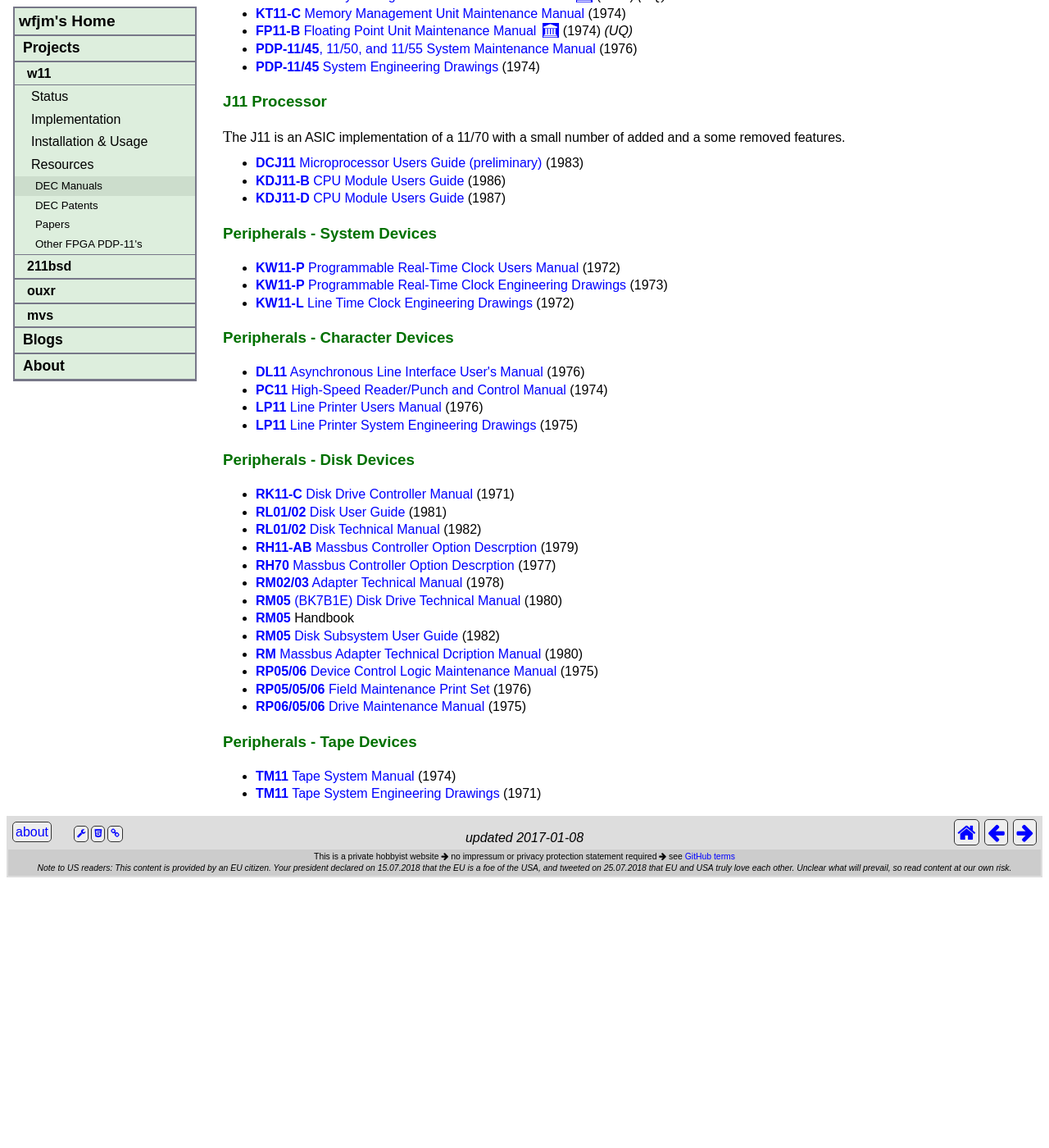
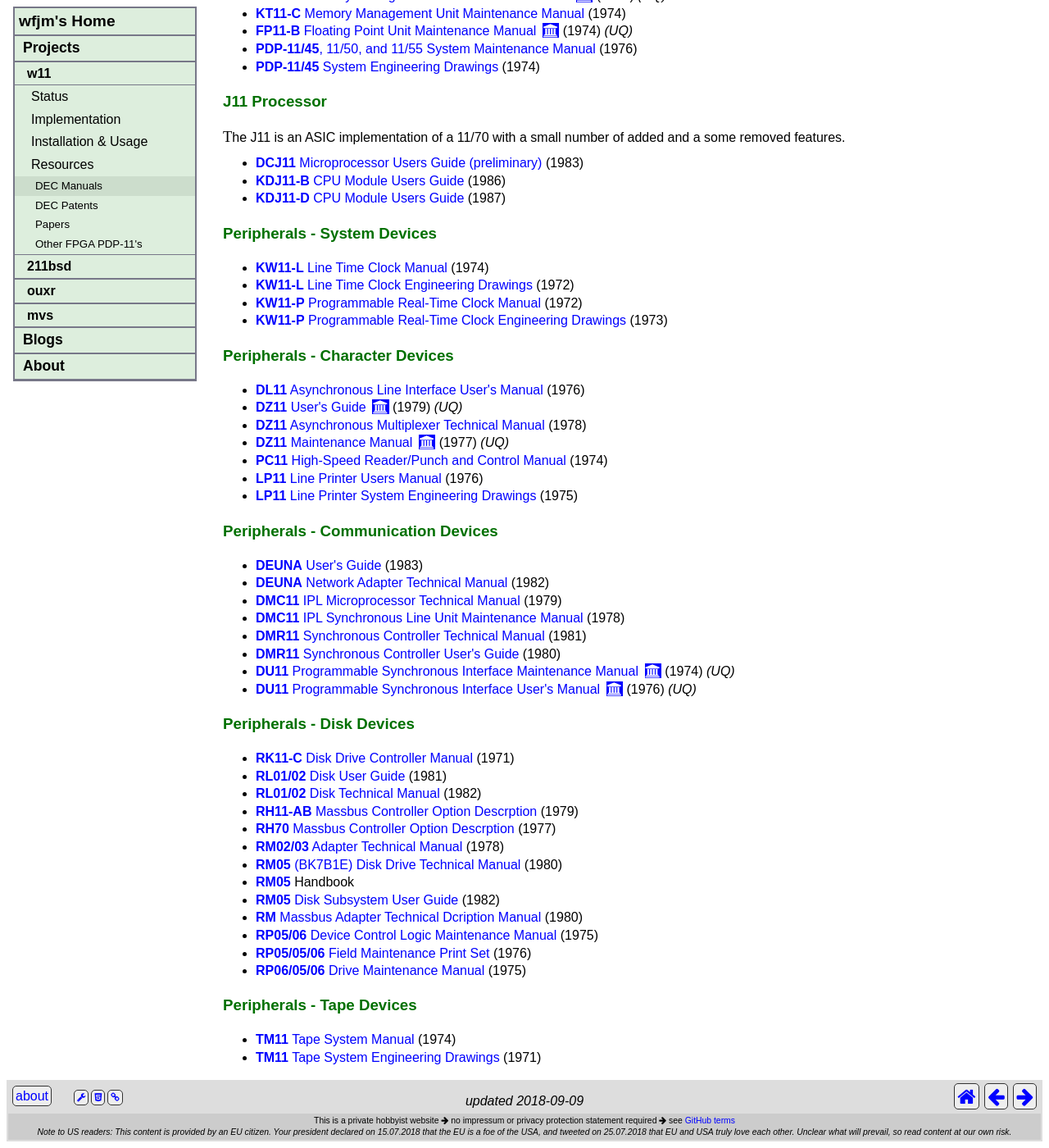
Before and after one commit to wfjm/wfjm.github.io, a Jekyll site: the page built from home/w11/info/manuals.html, in a window 1280 px wide and 1400 px high, scrolled down 820 px. Shown: the whole window at 82% size. Built offline with Jekyll 4.4.1, drawn with Linux system fonts in a browser that asks for light colours; before the commit the page ends 1898 px from its top, so only the background shows below that.

Commit message:
update manual list

```diff
--- a/home/w11/info/manuals.html
+++ b/home/w11/info/manuals.html
@@ -2,7 +2,7 @@
 title:  "DEC Manuals"
 #
 my:
-  changedate: 2017-01-08
+  changedate: 2018-09-09
   bitsaver-dec:   "http://www.bitsavers.org/pdf/dec"
   bitsaver-pdp11: "http://www.bitsavers.org/pdf/dec/pdp11"
 ---
@@ -115,24 +115,68 @@
 
 <h3 id="dev-sys">Peripherals - System Devices</h3>
 <ul>
-  <li><a href="{{page.my.bitsaver-dec}}/unibus/KW11-P_UsersManJul72.pdf">
-      <b>KW11-P</b> Programmable Real-Time Clock Users Manual</a> (1972)</li>
+  <li><a href="{{page.my.bitsaver-dec}}/pdp11/1140/EK-KW11L_TM-002_KW11-L_Line_Time_Clock_Manual_Jul74.pdf">
+      <b>KW11-L</b> Line Time Clock Manual</a> (1974)</li>
+  <li><a href="{{page.my.bitsaver-dec}}/unibus/KW11-L_schem_Jul72.pdf">
+      <b>KW11-L</b> Line Time Clock Engineering Drawings</a> (1972)</li>
+  <li><a href="{{page.my.bitsaver-dec}}/unibus/DEC-11-HPWB-D_KW11P_Oct72.pdf">
+      <b>KW11-P</b> Programmable Real-Time Clock Manual</a> (1972)</li>
   <li><a href="{{page.my.bitsaver-dec}}/unibus/KW11-P_Schem_Aug73.pdf">
       <b>KW11-P</b> Programmable Real-Time Clock Engineering Drawings</a> (1973)</li>
-  <li><a href="{{page.my.bitsaver-dec}}/unibus/KW11-L_schem_Jul72.pdf">
-      <b>KW11-L</b> Line Time Clock Engineering Drawings</a> (1972)</li>
 </ul>
 
 <h3 id="dev-char">Peripherals - Character Devices</h3>
 <ul>
   <li><a href="{{page.my.bitsaver-dec}}/unibus/EK-DL11-OP-001_Sep76.pdf">
       <b>DL11</b> Asynchronous Line Interface User's Manual</a> (1976)</li>
+  <li>
+    {% include wbm-link.html
+       date="20091015173731"
+       link="http://www.computer.museum.uq.edu.au/pdf/EK-DZ110-UG-002%20DZ11%20User%27s%20Guide.pdf"
+       text="<b>DZ11</b> User's Guide" %}
+        (1979) <i>(UQ)</i></li>
+  <li><a href="{{page.my.bitsaver-dec}}/unibus/EK-DZ110-TM-002_DZ11_Asynchronous_Multiplexer_Technical_Manual_Oct78.pdf">
+      <b>DZ11</b> Asynchronous Multiplexer Technical Manual</a> (1978)</li>
+  <li>
+    {% include wbm-link.html
+       date="20091015142342"
+       link="http://www.computer.museum.uq.edu.au/pdf/EK-DZ11-MM-PRE%20DZ11%20Maintenance%20Manual.pdf"
+       text="<b>DZ11</b> Maintenance Manual" %}
+        (1977) <i>(UQ)</i></li>
   <li><a href="{{page.my.bitsaver-dec}}/unibus/PC11_Reader-Punch_Manual.pdf">
       <b>PC11</b> High-Speed Reader/Punch and Control Manual</a> (1974)</li>
   <li><a href="{{page.my.bitsaver-dec}}/unibus/LP11_UsersMan.pdf">
       <b>LP11</b> Line Printer Users Manual</a> (1976)</li>
   <li><a href="{{page.my.bitsaver-dec}}/unibus/LP11_EngrDrws_Aug75.pdf">
       <b>LP11</b> Line Printer System Engineering Drawings</a> (1975)</li>
+</ul>
+
+<h3 id="dev-char">Peripherals - Communication Devices</h3>
+<ul>
+  <li><a href="{{page.my.bitsaver-dec}}/unibus/EK-DEUNA-UG-001.pdf">
+      <b>DEUNA</b> User's Guide</a> (1983)</li>
+  <li><a href="{{page.my.bitsaver-dec}}/unibus/EK-DEUNA-TM-PRE_TechMan_Dec82.pdf">
+      <b>DEUNA</b> Network Adapter Technical Manual</a> (1982)</li>
+  <li><a href="{{page.my.bitsaver-dec}}/unibus/EK-DMCMP-TM-002_DMC11_IPL_Microprocessor_Technical_Manual_Aug79.pdf">
+      <b>DMC11</b> IPL Microprocessor Technical Manual</a> (1979)</li>
+  <li><a href="{{page.my.bitsaver-dec}}/unibus/EK-DMCLU-TM-002_DMC11_Synchronous_Line_Unit_Maintenance_Manual_Jul78.pdf">
+      <b>DMC11</b> IPL Synchronous Line Unit Maintenance Manual</a> (1978)</li>
+  <li><a href="{{page.my.bitsaver-dec}}/unibus/EK-DMR11-TM-002_Jan81.pdf">
+      <b>DMR11</b> Synchronous Controller Technical Manual</a> (1981)</li>
+  <li><a href="{{page.my.bitsaver-dec}}/unibus/EK-DMR11-UG-002_DMR11_Synchronous_Controller_Users_Guide_Dec80.pdf">
+      <b>DMR11</b> Synchronous Controller User's Guide</a> (1980)</li>
+  <li>
+    {% include wbm-link.html
+        date="20091016002552"
+        link="http://www.computer.museum.uq.edu.au/pdf/EK-DU11-MM-001 DU11 Single Line Programmable Asynchronous Interface Maintenance Manual.pdf"
+        text="<b>DU11</b> Programmable Synchronous Interface Maintenance Manual" %}
+        (1974) <i>(UQ)</i></li>
+  <li>
+    {% include wbm-link.html
+        date="20091015152125"
+        link="http://www.computer.museum.uq.edu.au/pdf/EK-DU11-OP-001 DU11 Single Line Programmable Synchronous Interface User's Manual.pdf"
+        text="<b>DU11</b> Programmable Synchronous Interface User's Manual" %}
+        (1976) <i>(UQ)</i></li>
 </ul>
 
 <h3 id="dev-disk">Peripherals - Disk Devices</h3>
```
